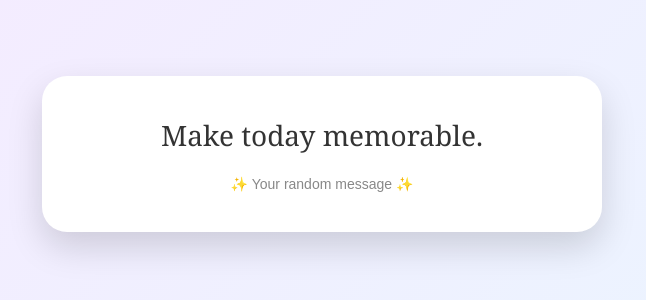
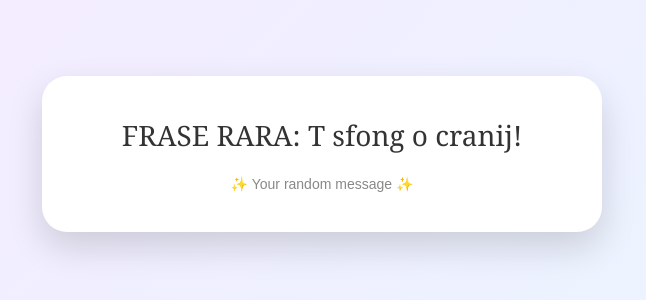
Before and after one commit to fmmendetta/chefrasedifrancescasei, a plain HTML site: page index.html in a window 1280 px wide. Shown: the part 246-546 px from the top of the page, without its empty margins (318-964 px from the left). Drawn offline with Linux system fonts and the light colour scheme.

Commit message:
Update index.html

```diff
--- a/index.html
+++ b/index.html
@@ -64,16 +64,16 @@ body {
 <script>
 
 const messages = [
-  "You are stronger than you think.",
-  "Something beautiful is coming your way.",
-  "Trust yourself and your journey.",
-  "Today might surprise you.",
-  "Keep chasing what makes you happy.",
-  "Your energy is contagious.",
-  "Small steps create big changes.",
-  "You deserve good things.",
-  "Believe in your own magic.",
-  "Make today memorable."
+  "Ma tutt'apposto?",
+  "Godo tantissimo",
+  "Adesso ascoltiamo Gigi?",
+  "TUTTA VITA",
+  "FOLLIA",
+  "TOP AMOOOO",
+  "Mannacc a tutt cos",
+  "POLLO",
+  "Ciao raggio di sole!",
+  "FRASE RARA: T sfong o cranij!"
 ];
 
 
```
